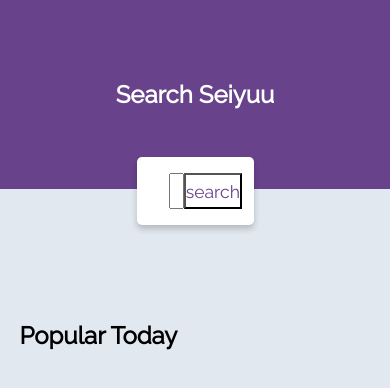
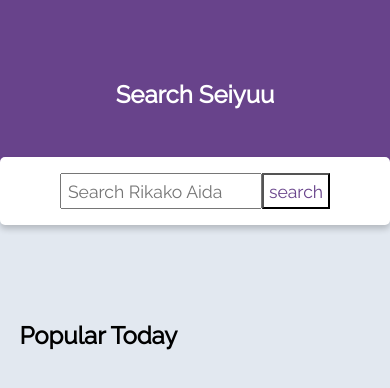
Before and after one commit to donovangomez/seiyuu-db-jikan, a React (Create React App) app: page /search in a window 390 px wide. Shown: the top 388 px of the page. Built offline with nearby package versions, Linux system fonts and the light colour scheme; no server answers.

Commit message:
add max-width to Form wrapper to prevent it from shrinking on mobile

```diff
--- a/src/components/Form.js
+++ b/src/components/Form.js
@@ -2,7 +2,7 @@ import React from "react";
 import styled from "styled-components";
 
 const FormContainer = styled.form`
-  width: 100%;
+  max-width: 100%;
   display: flex;
 `;
 
--- a/src/search.js
+++ b/src/search.js
@@ -27,7 +27,7 @@ const Header = styled.header`
 const FormWrapper = styled.div`
   position: relative;
   padding: 1rem 2rem;
-  width: 30%;
+  max-width: 30rem;
   background-color: white;
   box-shadow: 0 4px 6px 0 hsla(0, 0%, 0%, 0.2);
   margin: -2rem auto;
```
